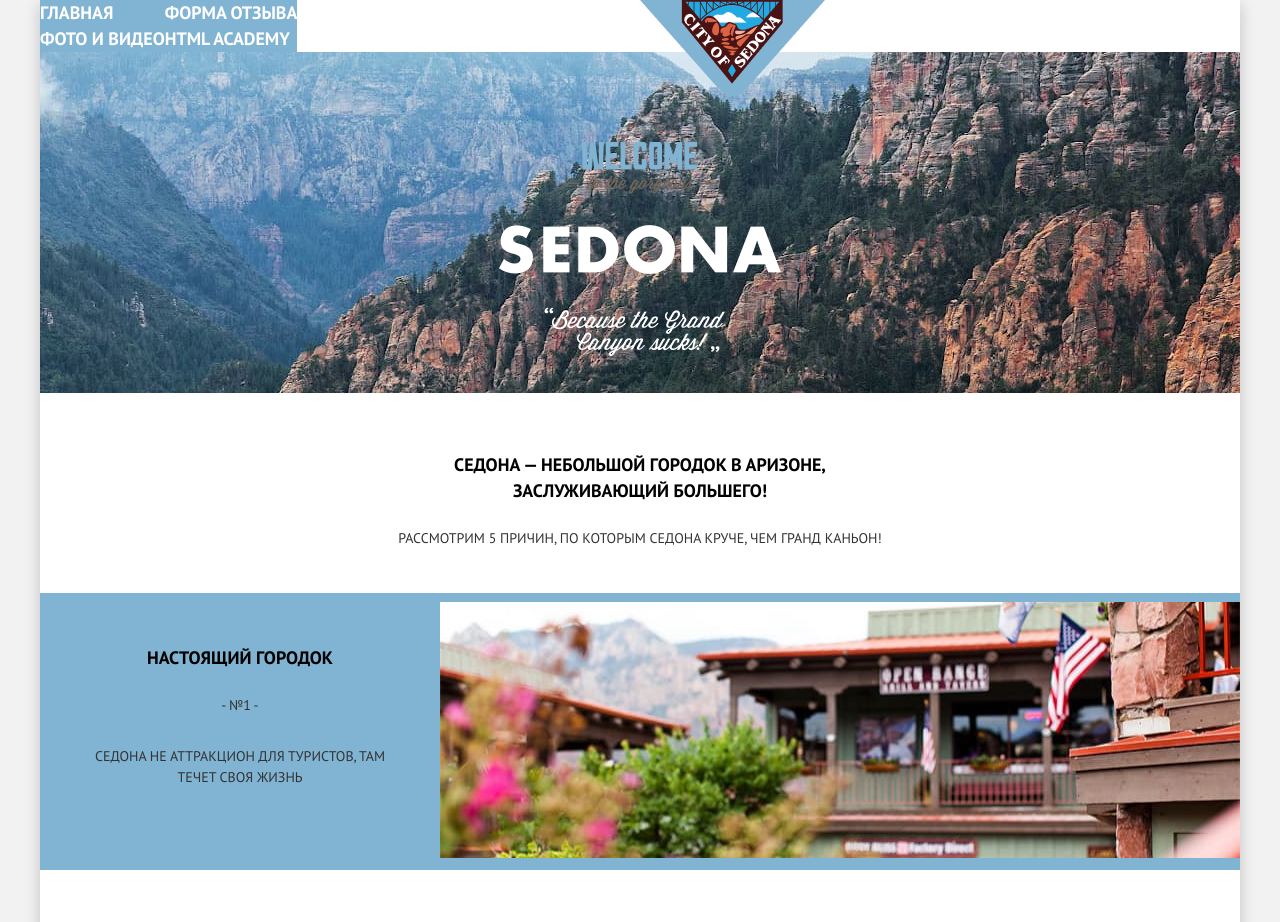
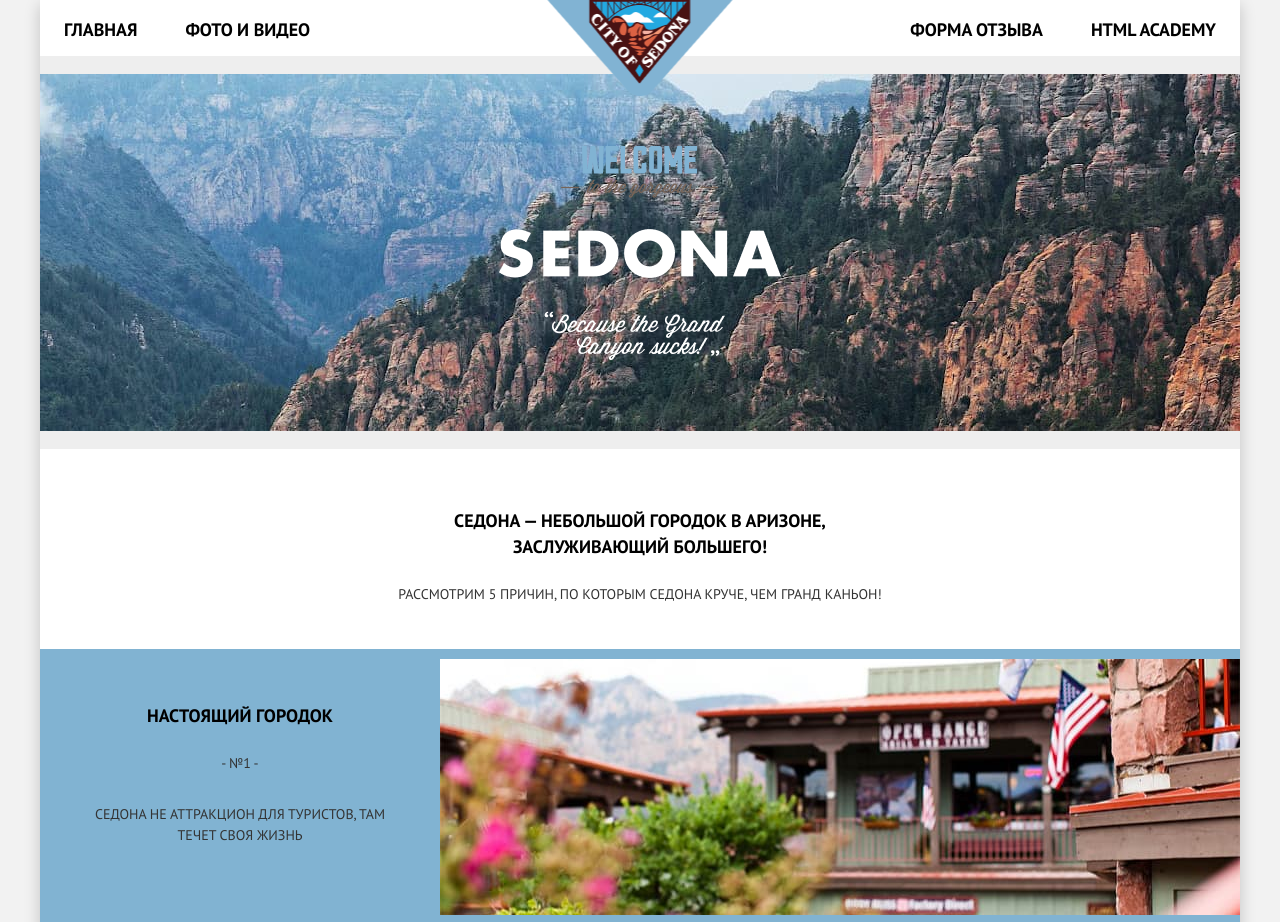
Before and after one commit to htmlacademy-adaptive/2311231-sedona-28, a website: page source/index.html in a window 1280 px wide. Shown: the top 922 px of the page. Drawn offline with nearby package versions, Linux system fonts and the light colour scheme; files that its build step writes are made by us from their sources; files whose address does not match are found by name.

Commit message:
Разметка навигации

```diff
--- a/source/index.html
+++ b/source/index.html
@@ -19,7 +19,7 @@
                     <span class="visually-hidden">Открыть меню.</span>
                     <svg xmlns="http://www.w3.org/2000/svg" width="23" height="22" fill="none" viewBox="0 0 23 22"><path fill="#81B3D2" d="M22.9 0H0v4h22.9V0ZM22.9 9H0v4h22.9V9ZM22.9 18H0v4h22.9v-4Z"/></svg>
                 </button>
-                <div class="main-nav__wrapper">
+                <div class="main-nav__wrapper main-nav--close">
                     <ul class="main-nav__list site-list">
                         <li class="site-list__item site-list__item--current">
                             <a class="site-list__link" href="index.html">
@@ -142,7 +142,7 @@
                     <h2 class="hotel-search__title">ЗАИНТЕРЕСОВАЛИСЬ?</h2>
                     <p class="hotel-search__description">Укажите предполагаемые даты поездки, и мы покажем вам лучшие предложения гостиниц в седоне</p>
                     <a class="hotel-search__link button button--primary" href="#">
-                            Найти гостинницу
+                            Найти гостиницу
                     </a>
                 </div>
             </section>
--- a/source/less/colors.less
+++ b/source/less/colors.less
@@ -1,4 +1,5 @@
 @prime-color:#81B3D2;
+@main-bg-color: #FFFFFF;
 
 @main-text-color: #000000;
 @second-text-color: #333333;
--- a/source/less/header/logo.less
+++ b/source/less/header/logo.less
@@ -1,4 +1,4 @@
-.main-header__logo {
-    height: 96px;
-    position: absolute;
-}
+// .main-header__logo {
+//     height: 96px;
+//     position: absolute;
+// }
--- a/source/less/header/main-header.less
+++ b/source/less/header/main-header.less
@@ -3,20 +3,43 @@
     color: @main-text-color;
     position: relative;
     display: flex;
+    height: 56px;
+    justify-content: flex-end;
 }
 
 .main-header__logo {
     height: 96px;
+    width: 185px;
     order: 0;
+    z-index: 2;
+    position: absolute;
+    top: 0;
+    left: 20.94%;
+}
+
+.logo__image {
+  position: absolute;
+  top: 0;
+  z-index: 2;
 }
 
 @media (min-width: @tablet-width) {
+  .main-header {
+    justify-content: center;
+  }
+
+  .main-header__nav {
+    width: 100%;
+  }
+
   .main-header__logo {
-        order: 1;
+    // order: 1;
     position: absolute;
     left: 50%;
     top:0;
+    margin: 0 auto;
     z-index: 5;
+    translate: -50%;
   }
 }
 
--- a/source/less/header/main-nav.less
+++ b/source/less/header/main-nav.less
@@ -1,21 +1,95 @@
-.main-nav__list {
-    margin: 0;
-    padding: 0;
-    display: flex;
-    flex-direction: column;
+.main-nav--close {
+  display: none;
+}
+
+.main-nav__toggle {
+
 }
 
 .toggle {
-    width: 22px;
-    height: 22.9px;
-    padding: 0;
+  width: 22px;
+  height: 22.9px;
+  padding: 0;
+  border: none;
+  background: none;
 }
+
+.main-nav {
+  padding: 17px 20px;
+}
+
+.main-nav__list {
+  margin: 0;
+  padding: 0;
+  display: flex;
+  flex-direction: column;
+}
+
+.site-list__item {
+  background: @prime-color;
+  list-style: none;
+}
+
+.site-list__link {
+  font-family: 'PT Sans';
+  font-style: normal;
+  font-weight: 700;
+  font-size: 18px;
+  line-height: 26px;
+  text-decoration: none;
+  color: #FFFFFF;
+}
+.user-list__item {
+  background: @prime-color;
+  list-style: none;
+}
+
+.user-list__link {
+  font-family: 'PT Sans';
+  font-style: normal;
+  font-weight: 700;
+  font-size: 18px;
+  line-height: 26px;
+  text-decoration: none;
+  color: #FFFFFF;
+}
+
 @media (min-width: @tablet-width) {
     .main-nav__wrapper {
         display: flex;
         justify-content: space-between;
     }
 
+    .main-nav {
+      padding: 0;
+    }
+
+    .main-nav__list {
+      flex-direction: row;
+    }
+
+    .site-list__item {
+      // min-width: 153px;
+      padding: 17px 24px;
+      background: @main-bg-color;
+      color: @main-text-color;
+    }
+
+    .site-list__link {
+      color: @main-text-color;
+    }
+
+    .user-list__item {
+      // min-width: 153px;
+      padding: 17px 24px;
+      background: @main-bg-color;
+      color: @main-text-color;
+    }
+
+    .user-list__link {
+      color: @main-text-color;
+    }
+
     .toggle {
         .visually-hidden
     }
--- a/source/less/header/site-list.less
+++ /dev/null
@@ -1,15 +0,0 @@
-.site-list__item {
-    background: @prime-color;
-    list-style: none;
-}
-
-.site-list__link {
-    font-family: 'PT Sans';
-    font-style: normal;
-    font-weight: 700;
-    font-size: 18px;
-    line-height: 26px;
-    text-decoration: none;
-
-    color: #FFFFFF;
-}
--- a/source/less/header/user-list.less
+++ /dev/null
@@ -1,15 +0,0 @@
-.user-list__item {
-    background: @prime-color;
-    list-style: none;
-}
-
-.user-list__link {
-    font-family: 'PT Sans';
-    font-style: normal;
-    font-weight: 700;
-    font-size: 18px;
-    line-height: 26px;
-    text-decoration: none;
-
-    color: #FFFFFF;
-}
--- a/source/less/index/advantages.less
+++ b/source/less/index/advantages.less
@@ -31,6 +31,12 @@
     padding-bottom:46px;
 }
 
+.advantages__item__wrapper {
+  padding-top:37px;
+  &:first-child {
+    padding-top: 54px;
+}
+}
 
 .advantages__item {
     list-style: none;
@@ -39,9 +45,6 @@
     align-items: center;
     justify-content: center;
     position: relative;
-    &:first-child {
-        padding-top: 54px;
-    }
 }
 
 .advantages__town-item__wrapper {
@@ -62,6 +65,9 @@
     display: flex;
     flex-direction: column;
     text-align: start;
+    .advantages__description {
+      margin-bottom: 0;
+    }
 }
 
 .advantages__title {
@@ -83,6 +89,7 @@
     line-height: 21px;
     color: #333333;
     margin: 0;
+    margin-bottom: 40px;
 }
 
 .advantages__divider {
@@ -92,6 +99,7 @@
     font-size: 14px;
     line-height: 21px;
     color: #333333;
+    margin-bottom: 17px;
 }
 
 .advantages__item--primary {
@@ -160,6 +168,7 @@
     }
     .advantages__description {
       text-align: center;
+      margin: 0;
     }
 
     .advantages__divider {
--- a/source/less/index/hotel-search.less
+++ b/source/less/index/hotel-search.less
@@ -1,5 +1,5 @@
 .hotel-search__wrapper {
-    padding: 38px 29px 49px;
+    padding: 38px 18px 49px;
     margin: 0 auto;
     background: #FFFFFF;
 }
@@ -23,18 +23,14 @@
     line-height: 21px;
     color: #333333;
     margin: 0;
+    margin-bottom: 32px;
 }
 
-// .hotel-search__link {
-//     font-family: 'PT Sans';
-//     font-style: normal;
-//     font-weight: 700;
-//     font-size: 21px;
-//     line-height: 26px;
-//     text-decoration: none;
-//     background: #81B3D2;
-//     color: #FFFFFF;
-// }
+.hotel-search__link {
+  padding: 16px 49px;
+  width: 186px;
+  display: block;
+}
 
 @media (min-width: @tablet-width) {
     .hotel-search__wrapper {
@@ -43,6 +39,8 @@
     }
 
     .hotel-search__link {
-        padding: 0 121px;
+      margin: 0 auto;
+        max-width: 600px;
+        padding: 16px 121px;
     }
 }
--- a/source/less/main-container.less
+++ b/source/less/main-container.less
@@ -9,6 +9,7 @@
     max-width: 100%;
     object-fit: cover;
     position: relative;
+    background-position: center;
     &::after {
         content: "";
         position: absolute;
@@ -17,12 +18,13 @@
         left: 0;
         width: 320px;
         height: 57px;
+        background-position: center;
     }
 }
 
 .main-welcome__title-image {
     padding: 0;
-    margin: 90px 19px 33px;
+    margin: 90px 19px 85px;
 }
 
 .welcome-message {
@@ -44,6 +46,12 @@
 .welcome-message__title-image {
   margin-top: 52px;
   margin-bottom: 67px;
+}
+
+@media (min-resolution: 2dppx) {
+  .main-welcome {
+    background-image: url(/img/back-mobile@2x.jpg);
+  }
 }
 
 @media (min-width: @tablet-width) {
--- a/source/less/style.less
+++ b/source/less/style.less
@@ -35,8 +35,6 @@
 @import "./header/logo.less";
 @import "./header/main-header.less";
 @import "./header/main-nav.less";
-@import "./header/site-list.less";
-@import "./header/user-list.less";
 
 @import "main-container.less";
 @import "./index/advantages.less";
```
Also changed, not shown: source/img/back-mobile.jpg, source/img/back-mobile@2x.jpg (added). Lines whose indentation alone changed are shown as unchanged.
